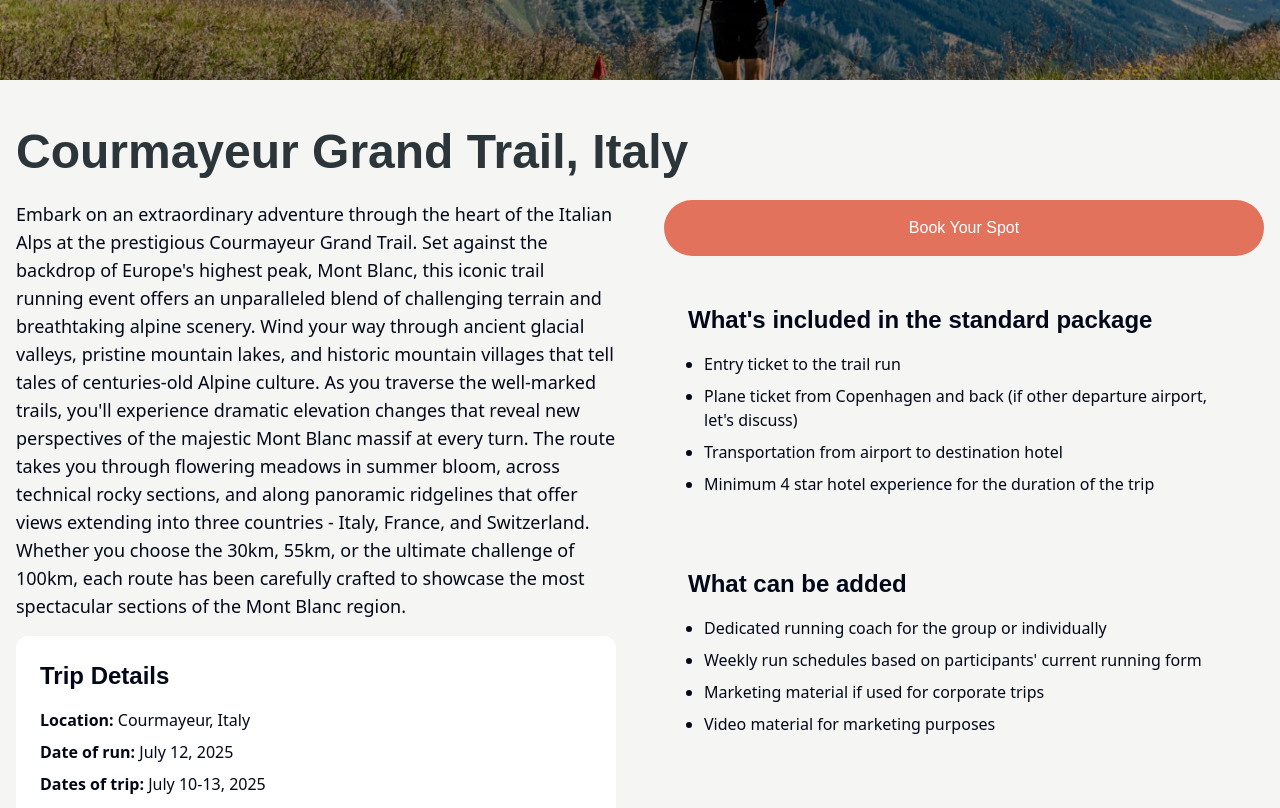
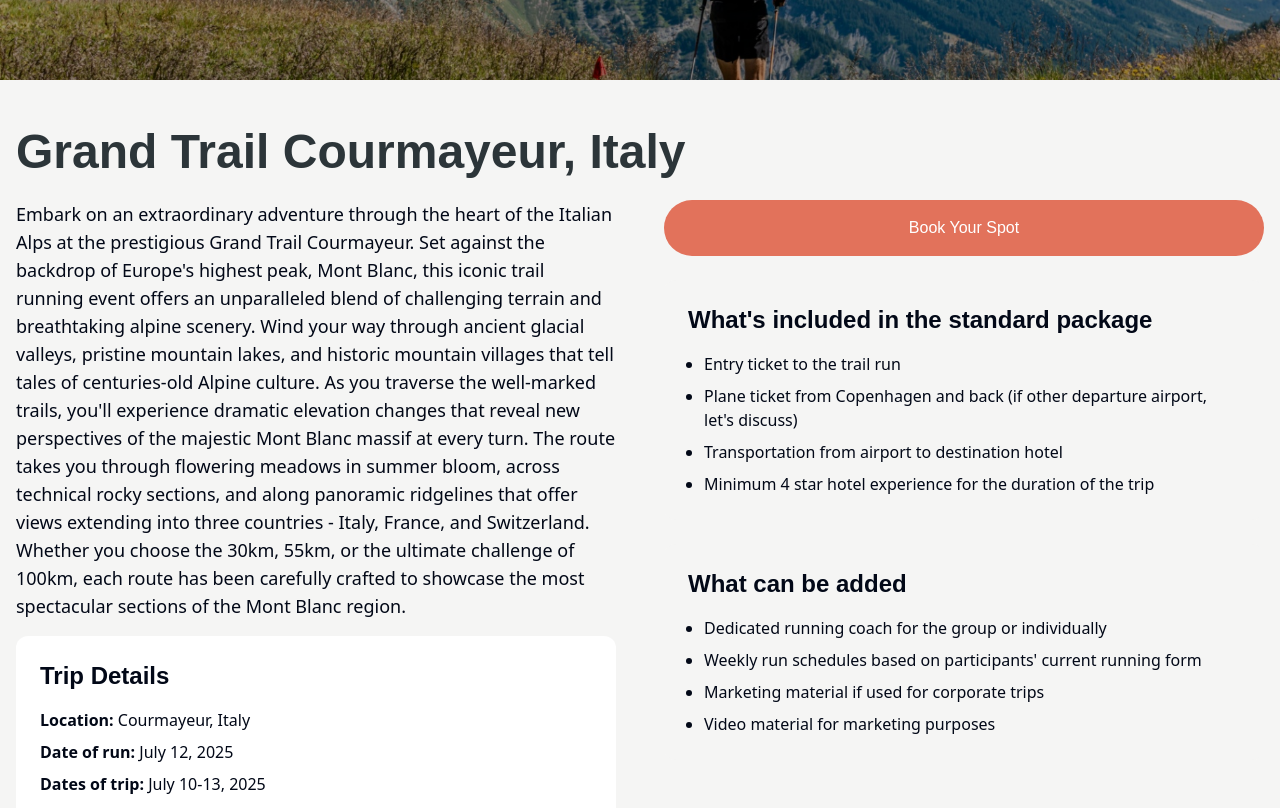
Before and after one commit to Patrick-trailsquad/trailsquad, a React (Vite) app: page /destinations/gtc in a window 1280 px wide. Shown: the part 400-1208 px from the top of the page. Built offline with nearby package versions, Linux system fonts and the light colour scheme; a web font is replaced by a local one.

Commit message:
Update destination page
Update the destination page to reflect the correct name: Grand Trail Courmayeur.

```diff
--- a/src/pages/destinations/SwissAlps.tsx
+++ b/src/pages/destinations/SwissAlps.tsx
@@ -1,4 +1,3 @@
-
 import { ArrowLeft } from "lucide-react";
 import { Link } from "react-router-dom";
 
@@ -25,12 +24,12 @@ const SwissAlps = () => {
 
       <div className="container mx-auto px-4 py-12">
         <h1 className="font-cabinet text-4xl md:text-5xl font-bold text-charcoal mb-6">
-          Courmayeur Grand Trail, Italy
+          Grand Trail Courmayeur, Italy
         </h1>
         <div className="grid md:grid-cols-2 gap-12">
           <div>
             <p className="text-lg mb-4">
-              Embark on an extraordinary adventure through the heart of the Italian Alps at the prestigious Courmayeur Grand Trail. Set against the backdrop of Europe's highest peak, Mont Blanc, this iconic trail running event offers an unparalleled blend of challenging terrain and breathtaking alpine scenery. Wind your way through ancient glacial valleys, pristine mountain lakes, and historic mountain villages that tell tales of centuries-old Alpine culture.
+              Embark on an extraordinary adventure through the heart of the Italian Alps at the prestigious Grand Trail Courmayeur. Set against the backdrop of Europe's highest peak, Mont Blanc, this iconic trail running event offers an unparalleled blend of challenging terrain and breathtaking alpine scenery. Wind your way through ancient glacial valleys, pristine mountain lakes, and historic mountain villages that tell tales of centuries-old Alpine culture.
 
               As you traverse the well-marked trails, you'll experience dramatic elevation changes that reveal new perspectives of the majestic Mont Blanc massif at every turn. The route takes you through flowering meadows in summer bloom, across technical rocky sections, and along panoramic ridgelines that offer views extending into three countries - Italy, France, and Switzerland. Whether you choose the 30km, 55km, or the ultimate challenge of 100km, each route has been carefully crafted to showcase the most spectacular sections of the Mont Blanc region.
             </p>
```
